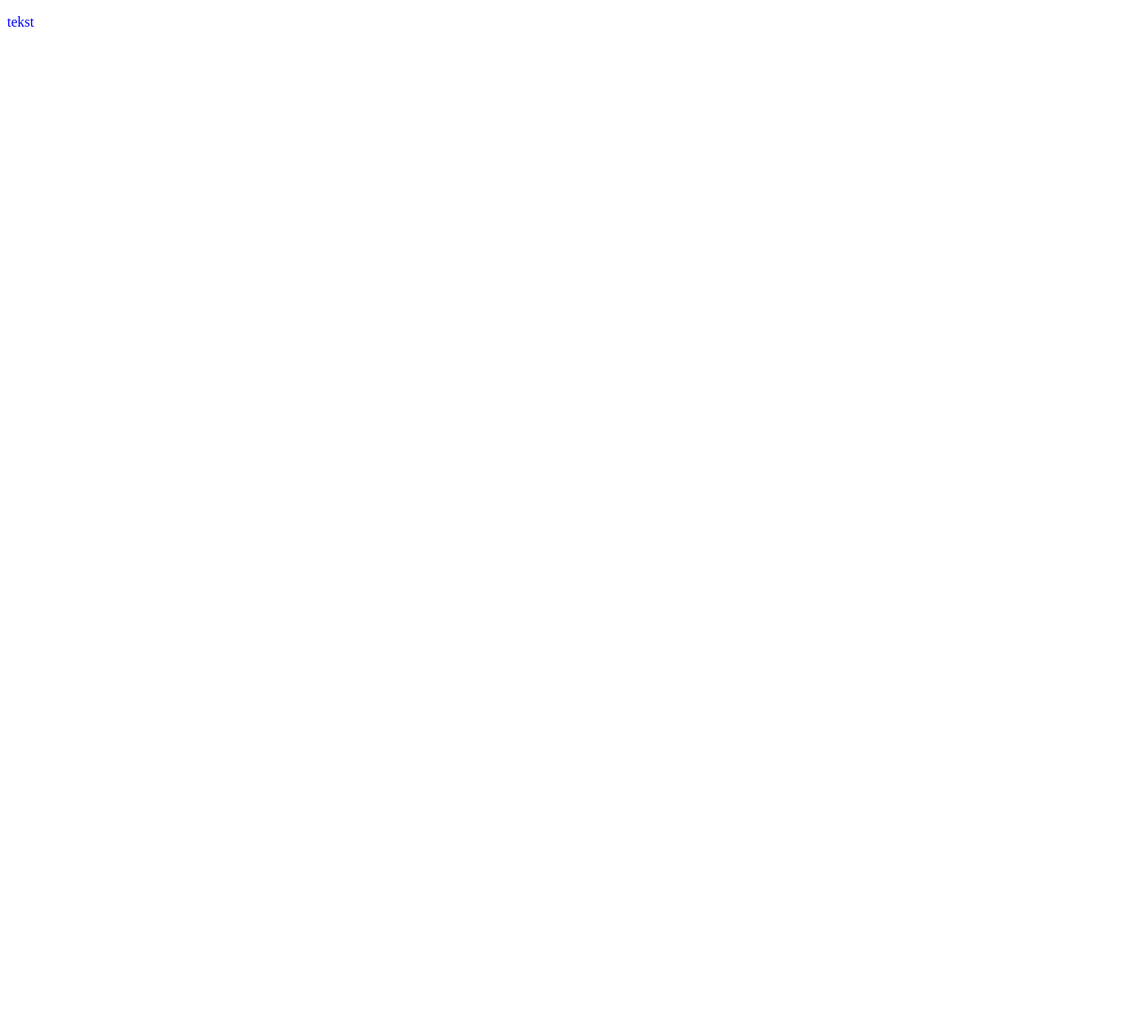
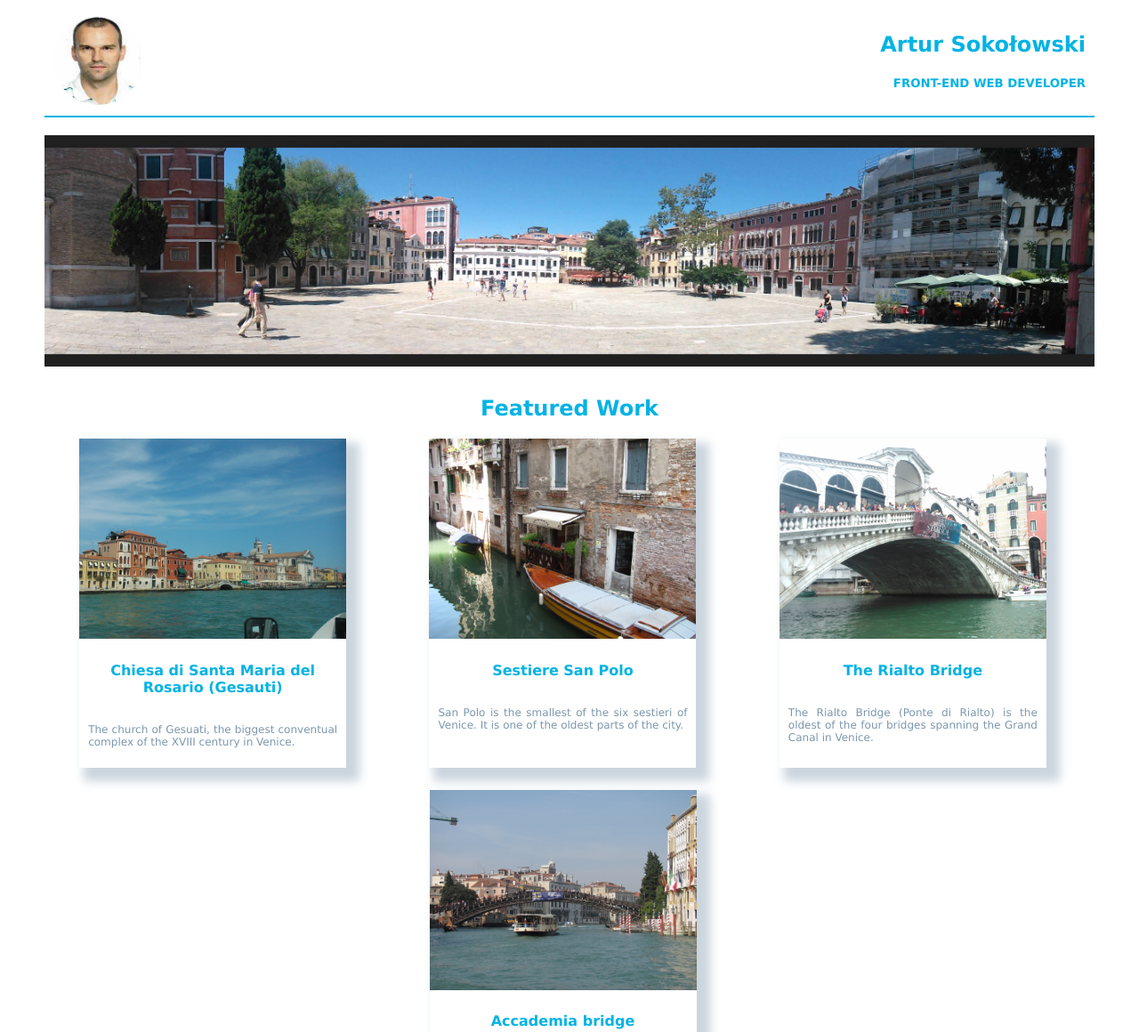
Before and after one commit to Artur83/portfolio_site, a plain HTML site: page index.html in a window 1280 px wide. Shown: the top 1160 px of the page at 89% size. Before the commit the page ends 800 px from the top, so only its background shows below. Drawn offline with Linux system fonts and the light colour scheme.

Commit message:
update 8/03
update structure of index.html and css file

```diff
--- a/css/main.css
+++ b/css/main.css
@@ -1,5 +1,116 @@
 /* CSS */
 
-p {
-	color: blue;
+body {
+/*	width: 100%;*/
+/*	height: 100%;*/
+	margin: 10px;
+	padding: 0;
+	background: #fff;
+	color: #02b3e4;
+	font-family: Verdana, Geneva, Sans-Serif;
 }
+
+
+/* header */
+
+.header {
+	min-height: 120px;
+	display: flex;
+	justify-content: space-between;
+	border-bottom: solid 2px #02b3e4;
+
+}
+
+.logo {
+	text-align: left;
+	margin: auto 0 auto 10px;
+}
+
+.rounded {
+	width: 100px;
+	height: 100px;
+	border-radius: 50%;
+}
+
+.title {
+	text-align: right;
+	margin: auto 10px auto 0;
+}
+
+h4 {
+	padding: 0 5px;
+}
+
+h5 {
+	text-transform: uppercase;
+}
+
+
+/* banner */
+
+.banner {
+	max-width: 100%;
+	height: auto;
+	margin: 10px 0;
+}
+
+
+/* main */
+
+.featured-work {
+	text-align: center;
+	margin: 0;
+}
+
+.container {
+	padding: 0;
+	margin: 0;
+	width: 100%;
+	height: auto;
+	display: flex;
+	flex-flow: row wrap;
+	justify-content: space-around;
+}
+
+.flex-item {
+	height: auto;
+	width: 300px;
+	margin: 0 15px 25px 0;
+	padding: 0;
+	box-shadow: 10px 10px 10px 5px rgba(125,151,173,0.4);
+	justify-content: space-around;
+}
+
+.flex-item p {
+	color: #7d97ad;
+	text-align: justify;
+	font-size: 16px;
+	padding: 10px;
+}
+
+.flex-item:hover {
+	box-shadow: 10px 10px 10px 5px rgba(45,60,73,0.4);
+}
+
+.photo {
+	max-width: 100%;
+	height: auto;
+}
+
+
+/* footer */
+.footer {
+	text-align: center;
+	margin-bottom: 20px;
+}
+
+
+/* tablet */
+@media screen and (min-width: 1100px) {
+	body {
+		margin: 10px 50px;
+	}
+	.flex-item p {
+		font-size: 12px;
+	}
+}
--- a/index.html
+++ b/index.html
@@ -1,12 +1,66 @@
 <!DOCTYPE html>
 <html>
+
 <head>
 	<meta charset="utf-8">
+	<meta name="viewport" content="width=device-width, initial-scale=1">
 	<link rel="stylesheet" href="css/main.css">
+	<title>Portfolio site project</title>
 </head>
+
 <body>
-		<div>
-			<p>tekst</p>
+	<header class="header">
+		<div class="logo">
+			<img class="rounded" src="img/logo.jpg" alt="logo">
 		</div>
+		<div class="title">
+			<h2>Artur Sokołowski</h2>
+			<h5>Front-End Web Developer</h5>
+		</div>
+
+	</header>
+
+<!-- banner -->
+	<div class="banner">
+		<img class="banner" src="img/banner.jpg" alt="banner">
+	</div>
+
+
+<!-- main -->
+	<div class="featured-work">
+		<h2>Featured Work</h2>
+		<div class="container">
+			<div class="flex-item">
+				<img class="photo" src="img/img1.jpg" alt="Chiesa di Santa Maria del Rosario (Gesauti)">
+				<h4>Chiesa di Santa Maria del Rosario (Gesauti)</h4>
+			<p>The church of Gesuati, the biggest conventual complex of the XVIII century in Venice.</p>
+			</div>
+			<div class="flex-item">
+				<img class="photo" src="img/img3.jpg" alt="Sestiere San Polo">
+				<h4>Sestiere San Polo</h4>
+				<p>San Polo is the smallest of the six sestieri of Venice. It is one of the oldest parts of the city.</p>
+			</div>
+			<div class="flex-item">
+				<img class="photo" src="img/img4.jpg" alt="The Rialto Bridge">
+				<h4>The Rialto Bridge</h4>
+				<p>The Rialto Bridge (Ponte di Rialto) is the oldest of the four bridges spanning the Grand Canal in Venice.</p>
+			</div>
+			<div class="flex-item">
+				<img class="photo" src="img/img5.jpg" alt="Accademia bridge">
+				<h4>Accademia bridge</h4>
+				<p>The Accademia bridge (Ponte dell'Accademia) is one of only four bridges to span the Grand Canal in Venice.</p>
+			</div>
+
+		</div>
+	</div>
+
+<!-- footer -->
+	<footer class="footer">
+		<a href="https://linkedin.com/in/artur-sokolowski"><img src="img/linkedin.png" alt="linkedin"></a>
+		<a href="https://github.com/Artur83"><img src="img/github.png" alt="github"></a>
+		<a href="https://twitter.com/Art_Sokolowski"><img src="img/twitter.png" alt="twitter"></a>
+	</footer>
+
 </body>
+
 </html>
```
Also changed, not shown: img/banner.jpg (added), img/github.png (added), img/img1.jpg (added), img/img2.jpg (added), img/img3.jpg (added), img/img4.jpg (added), img/img5.jpg (added), img/linkedin.png (added), img/logo.jpg (added), img/mix/IMG_2960.JPG (added), img/twitter.png (added), 1 other file. Lines whose indentation alone changed are shown as unchanged.
